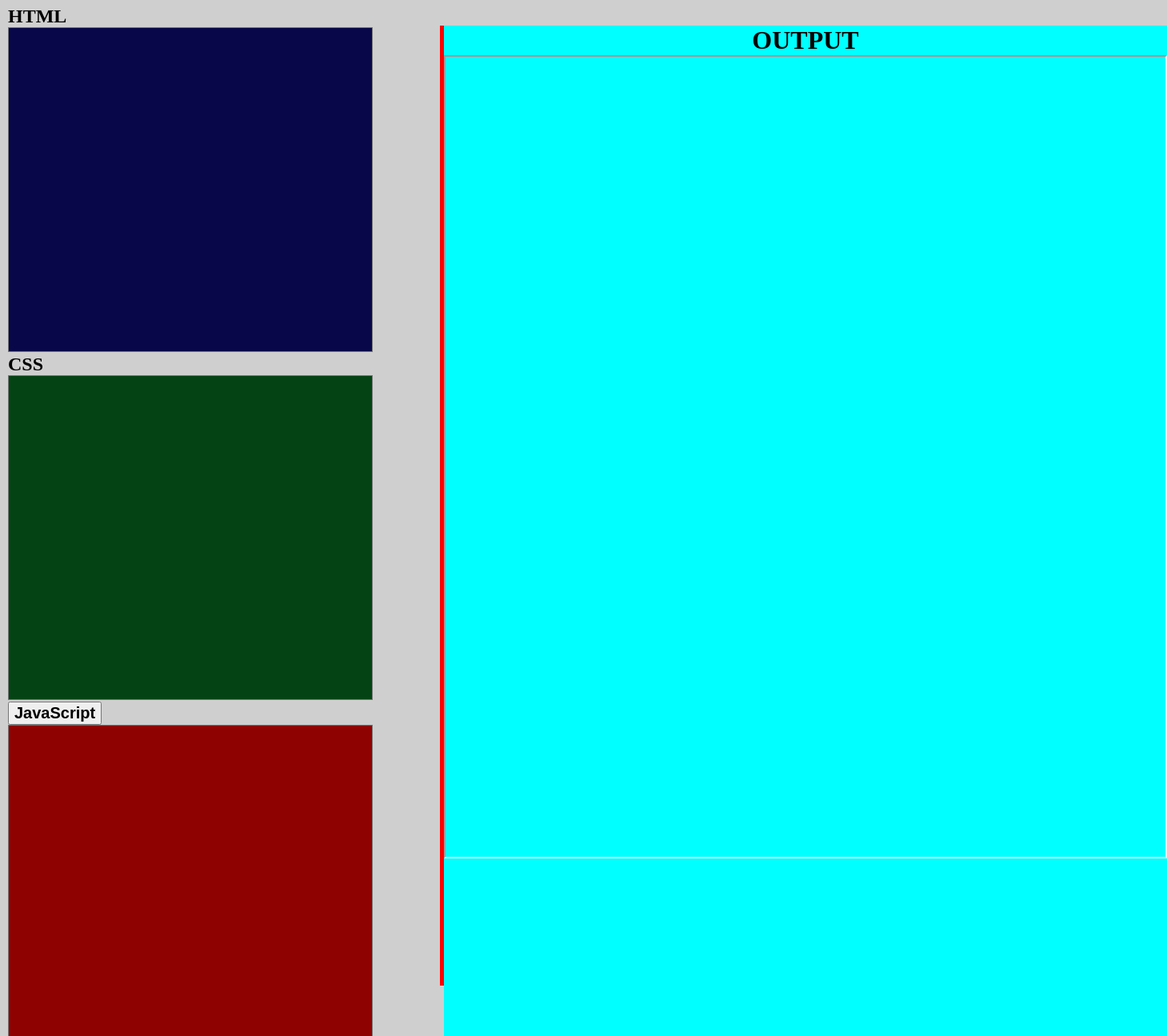
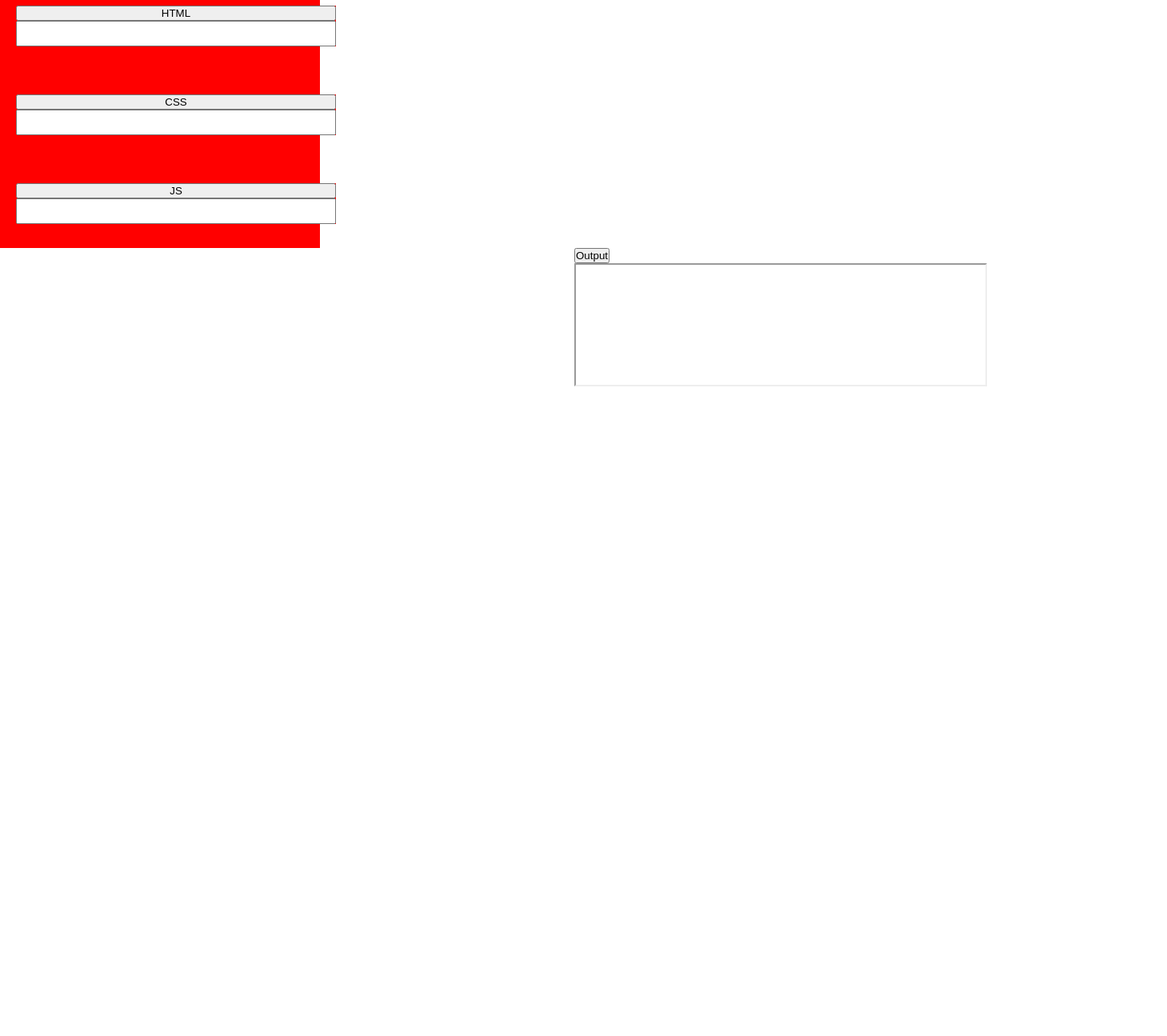
Before and after one commit to Kuhite/Code-Editor, a React (Create React App) app: page / in a window 1280 px wide. Shown: the part 60-1355 px from the top of the page at 80% size, 1459 px wide, since content can reach past the window. After the commit the page ends 800 px from the top, so only its background shows below. Built offline with nearby package versions, Linux system fonts and the light colour scheme.

Commit message:
Changed project structure

```diff
--- a/src/App.css
+++ b/src/App.css
@@ -1,84 +1,37 @@
 *{
-    margin: 0;
-
-}
-
-body{
-    background-color: rgb(207, 207, 207);
-}
-
-.document{
-    display: flex;
+    margin:0;
+    padding:0;
 }
 
 .main{
     text-align: center;
-    margin-bottom: 10px;
+}
+
+.input{
+    display: flex;
+    width: 400px;
+    flex-direction: column;
+    background-color: red;
+}
+
+#html, #css, #js {
+
+    margin: 30px 20px;
+    float:left;
 
 }
 
-.vl{
-    height:1200px;
-    border-left: 5px solid red;
-    margin-top: 45px;
+textarea{
+    resize: none;
 }
 
-.Output{
-    background-color: aqua;
-    width:1000px;
-    text-align: center;
-    margin-top: 45px;
-}
-
-.input{
-    margin-top: 10px;
-    width: 550px;
-    display: flex;
-    flex-direction: column;
-    justify-content: space-around;
+.output{
+    float:right;
+    margin-right:50px;
+    width:40vw;
 
 }
 
-.input-c{
-    width:450px;
-    height:400px;
-    margin: 10px 10px 25px 10px;
-
+iframe{
+    width:40vw;
 }
-hr{
-    margin-top: 10px;
-    height:4px;
-    background-color: black;
-}
-
-.textarea-a{
-    width:inherit;
-    height: inherit;
-    resize: none;
-    background-color: rgb(7, 7, 73);
-    font-size: 16px;
-    color: white;
-}
-
-.textarea-b{
-    width:inherit;
-    height: inherit;
-    resize: none;
-    background-color: rgb(4, 68, 20);
-    font-size: 16px;
-    color: white;
-}
-.textarea-c{
-    width:inherit;
-    height: inherit;
-    resize: none;
-    background-color: rgb(143, 2, 2);
-    color: white;
-    font-size: 16px;
-    font-family: sans-serif;
-}
-
-iframe{
-    width: 900px;
-    height:1000px;
-}
--- a/src/App.js
+++ b/src/App.js
@@ -1,27 +1,10 @@
-import Layout from './components/input';
+
 import './App.css';
 import Output from './components/output';
 function App() {
 return <div >
     <div className="main"><h1>Code Editor</h1></div>
-
-    <div class="document">
-    <div class="Layout">
-    <Layout />
-    </div>
-
-
-    <div class="vl"></div>
-
-    <div class="Output">
     <Output />
-    </div>
-
-
-
-    </div>
-
-
 
 
 </div>
--- a/src/components/input components/css.js
+++ /dev/null
@@ -1,9 +0,0 @@
-const HtmlCode = () => {
-    return <div className='input-c'>
-            <h2>CSS</h2>
-            <textarea className="textarea-b"></textarea>
-
-        </div>
-}
-
-export default HtmlCode;
--- a/src/components/input components/html.js
+++ /dev/null
@@ -1,9 +0,0 @@
-const HtmlCode = () => {
-    return <div className='input-c'>
-            <h2>HTML</h2>
-            <textarea className="textarea-a"></textarea>
-
-        </div>
-}
-
-export default HtmlCode;
--- a/src/components/input components/js.js
+++ /dev/null
@@ -1,9 +0,0 @@
-const JsCode = () => {
-    return <div className='input-c'>
-            <button><h2>JavaScript</h2></button>
-            <textarea className="textarea-c"></textarea>
-
-        </div>
-}
-
-export default JsCode;
--- a/src/components/input.js
+++ /dev/null
@@ -1,17 +0,0 @@
- import Html from './input components/html';
- import Css from './input components/css';
- import Js from './input components/js';
-
-
- const Input = () => {
-    return <div className="input">
-        <Html />
-        <Css />
-        <Js/>
-
-    </div>
-
-
-}
-
-export default Input;
--- a/src/components/output.js
+++ b/src/components/output.js
@@ -1,10 +1,41 @@
+import {useRef, useState} from 'react';
+
+
 const Output = () => {
+    const htmlContainer = useRef(null);
+    const [output, setOutput] = useState(null);
 
-    return <div>
-        <h1>OUTPUT</h1>
+    const DisplayOutput = () => {
+        var a = htmlContainer.current.value;
 
-        <iframe></iframe>
-    </div>
+
+    }
+
+
+    return(
+        <div>
+            <div className ="input">
+                <div id = "html" className="input">
+                    <button>HTML</button>
+                    <textarea ref={htmlContainer}></textarea>
+                </div>
+                <div id = "css" className="input">
+                    <button>CSS</button>
+                    <textarea></textarea>
+                </div>
+                <div id = "js" className="input">
+                    <button>JS</button>
+                    <textarea></textarea>
+                </div>
+            </div>
+
+            <div className = "output">
+                <button onClick={DisplayOutput}>Output</button>
+                <iframe id ="iframe" title="Output"></iframe>
+            </div>
+
+        </div>
+    )
 }
 
 export default Output;
```
